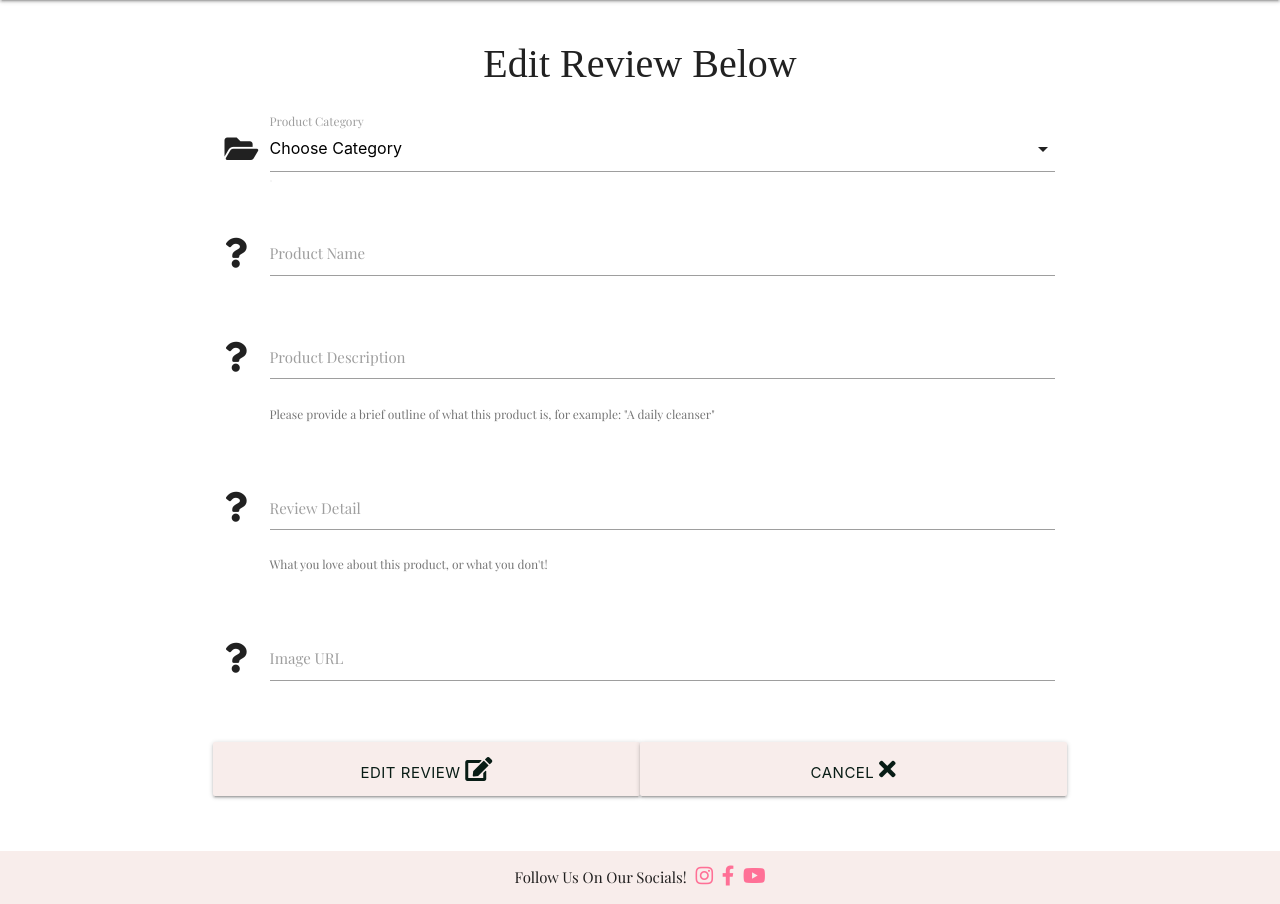
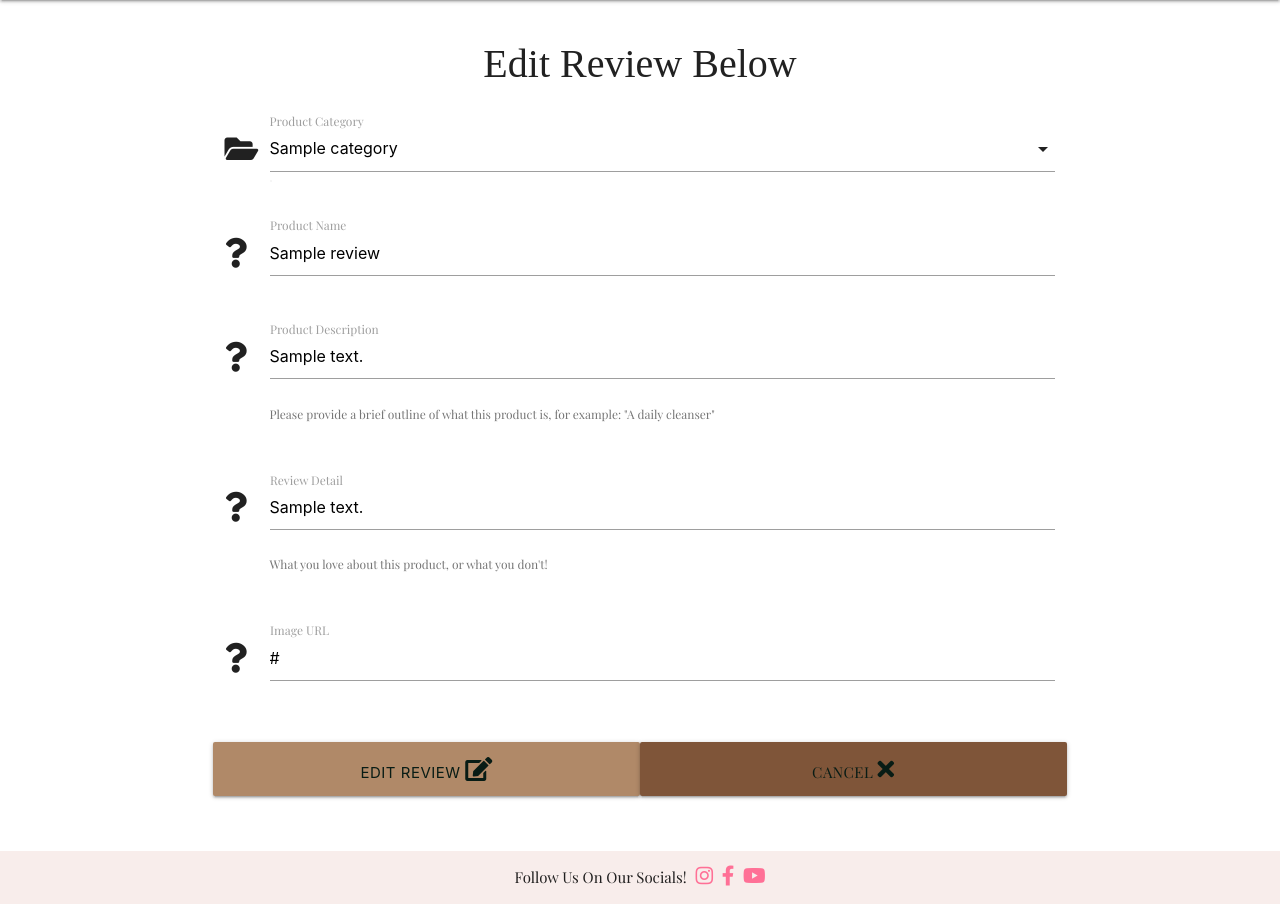
Before and after one commit to EllyC20/ms3-beauty-buys, a Flask app: template templates/edit_review.html in a window 1280 px wide. Shown: the part 64-968 px from the top of the page. Run offline with Flask 2, Linux system fonts and the light colour scheme; the template is opened without the code that fills it: most values are stand-ins (such as "Sample title", 1, 10 or a date in 2020); some libraries are stand-ins or nearby versions; some web fonts are replaced.

Commit message:
feat: Display data user has chosen to edit

```diff
--- a/templates/edit_review.html
+++ b/templates/edit_review.html
@@ -10,9 +10,13 @@
                 <div class="input-field col s12">
                     <i class="fas fa-folder-open prefix"></i>
                     <select id="category_name" name="category_name" class="validate" required>
-                        <option value="" disabled selected>Choose Category</option>
+                        <option value="" disabled >Choose Category</option>
                         {% for category in categories %}
-                            <option value="{{ category.category_name }}">{{ category.category_name }}</option>
+                            {% if category.category_name == review.category_name %}
+                                <option value="{{ category.category_name }}" selected >{{ category.category_name }}</option>
+                            {% else %}
+                                <option value="{{ category.category_name }}">{{ category.category_name }}</option>
+                            {% endif %}
                         {% endfor %}
                     </select>
                     <label for="category_name">Product Category</label>
@@ -23,7 +27,7 @@
                 <div class="input-field col s12">
                     <i class="fas fa-question prefix"></i>
                     <input id="product_name" name="product_name" minlength="5" maxlength="45"
-                        type="text" class="validate" required>
+                        value="{{ review.product_name }}" type="text" class="validate" required>
                     <label for="product_name">Product Name</label>
                 </div>
             </div>
@@ -32,7 +36,9 @@
                 <div class="input-field col s12">
                     <i class="fas fa-question prefix"></i>
                     <textarea id="product_desc" name="product_desc" class="materialize-textarea" minlength="5"
-                        maxlength="30" required></textarea>
+                        maxlength="30" required>
+                        {{- review.product_desc -}}
+                    </textarea>
                     <label for="product_desc">Product Description</label>
                     <p class="helper-text">Please provide a brief outline of what this product is, for example: "A daily cleanser"</p>
                 </div>
@@ -42,7 +48,9 @@
                 <div class="input-field col s12">
                     <i class="fas fa-question prefix"></i>
                     <textarea id="review_detail" name="review_detail" class="materialize-textarea" minlength="10" maxlength="100"
-                        required></textarea>
+                        required>
+                        {{- review.review_detail -}}
+                    </textarea>
                     <label for="review_detail">Review Detail</label>
                     <p class="helper-text">What you love about this product, or what you don't!</p>
                 </div>
@@ -51,20 +59,20 @@
             <div class="row">
                 <div class="input-field col s12">
                     <i class="fas fa-question prefix"></i>
-                    <input id="url_link" name="url_link" type="url" pattern="https?://.+"  class="validate" required>
+                    <input id="url_link" name="url_link" type="url" pattern="https?://.+" value="{{ review.url_link }}"  class="validate" required>
                     <label for="url_link">Image URL</label>
                     <span class="helper-text" data-error="Enter A Valid URL" data-success="Successfully Uploaded"></span>
                 </div>
             </div>
             <div class="row">
                 <!-- Edit button -->
-                <button type="submit" class="col s12 m6 btn-large">
+                <button type="submit" class="col s12 m6 btn-large edit-btn">
                     Edit Review <i class="fas fa-edit"></i>
                 </button>
                 <!-- Cancel button -->
-                <button type="submit" class="col s12 m6 btn-large">
+                <a href="{{ url_for('get_reviews') }}" class="col s12 m6 btn-large delete-btn">
                     Cancel <i class="fas fa-times"></i>
-                </button>
+                </a>
             </div>
         </form>
     </div>
```
